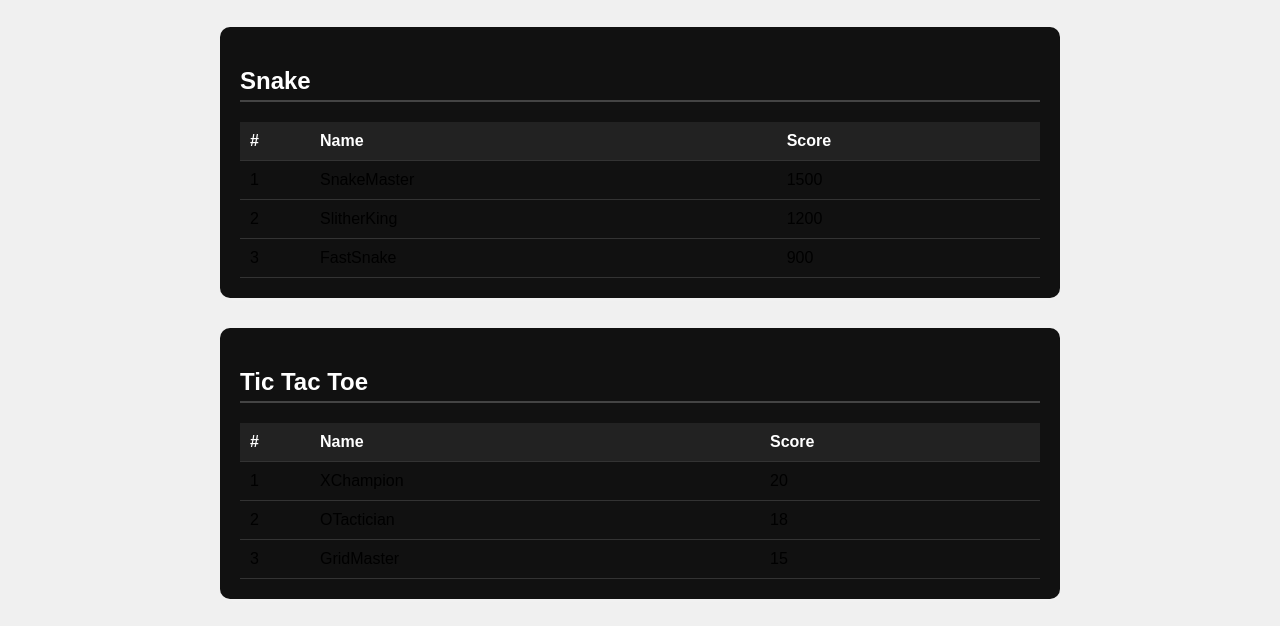
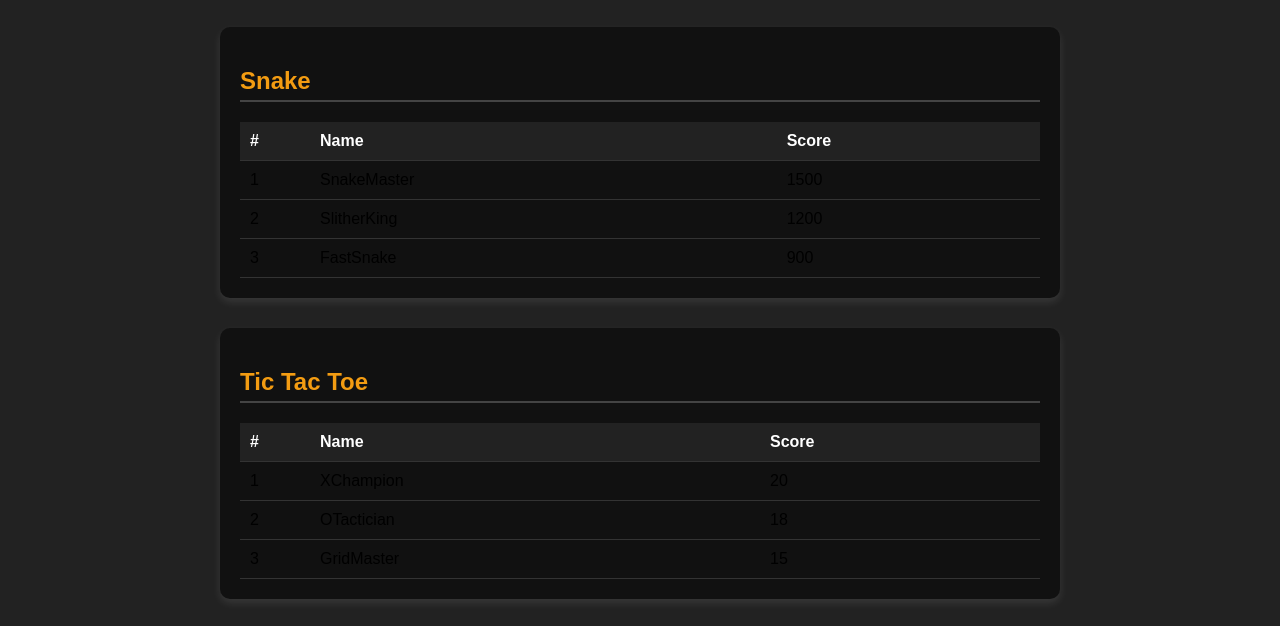
Before and after one commit to duster03/gamehub-web, a plain HTML site: page leader.html in a window 1280 px wide. Shown: the part 148-774 px from the top of the page. Drawn offline with Linux system fonts and the light colour scheme.

Commit message:
Update leaderboard.css

```diff
--- a/leaderboard.css
+++ b/leaderboard.css
@@ -2,7 +2,7 @@ body {
     font-family: Arial, sans-serif;
     margin: 0;
     padding: 20px;
-    background-color: #f0f0f0;
+    background-color: #222;
 }
 
 /* Header & Navbar */
@@ -59,7 +59,7 @@ margin-bottom: 30px;
 
 .leaderboard h2 {
 text-align: left;
-color: #fff;
+color: #f39c12;
 border-bottom: 2px solid #444;
 padding-bottom: 5px;
 }
```
